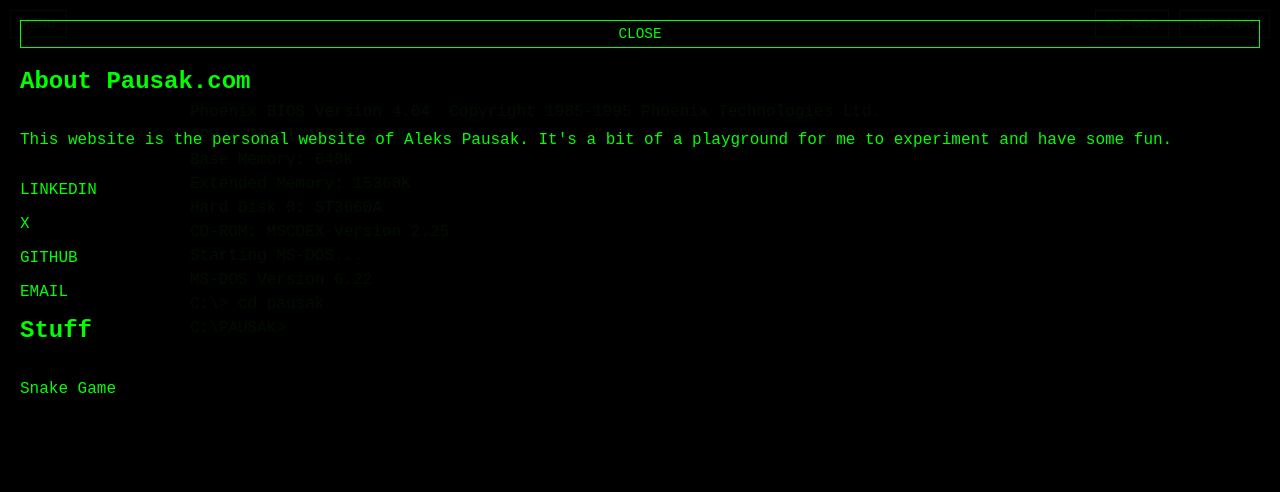
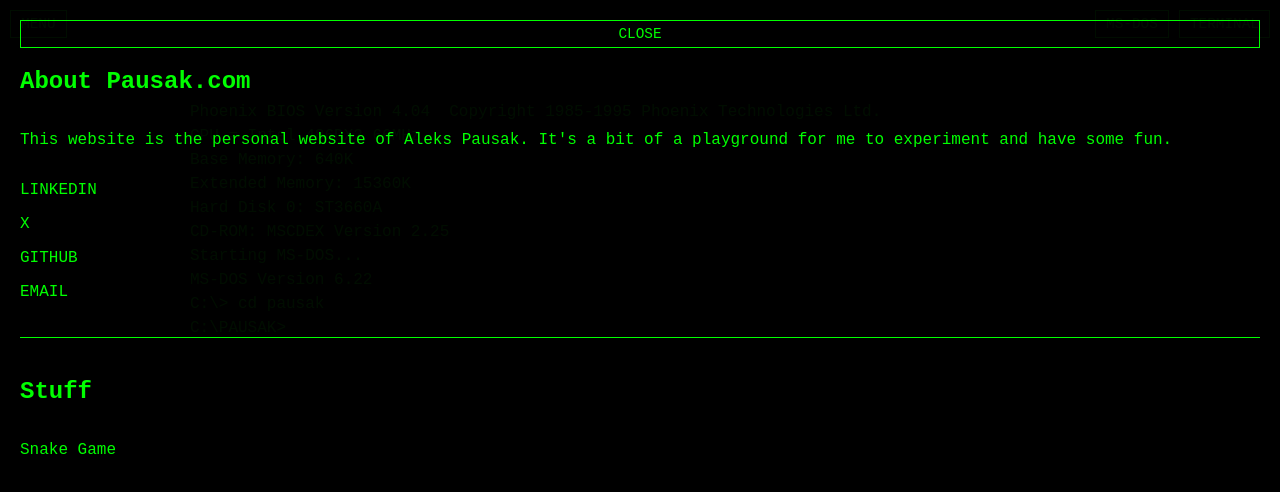
Before and after one commit to pausak/pausak.com, a website: page index.html in a window 1280 px wide. Both pictures are taken after a click on the button "MENU". Drawn offline with Linux system fonts and the light colour scheme.

Commit message:
Updated content

```diff
--- a/index.html
+++ b/index.html
@@ -77,6 +77,13 @@
             margin-bottom: 20px;
         }
 
+        .separator {
+            border-top: 1px solid #00ff00;
+            margin: 20px 0;
+            padding-top: 10px;
+            padding-bottom: 10px;
+        }
+
         .boot {
             padding: 20px;
             max-width: 900px;
@@ -154,6 +161,7 @@
             <p><a href="https://github.com/pausak">GITHUB</a></p>
             <p><a href="mailto=mailto%3Aglass.trekker602%40passmail.net%3Fsubject%3DEmail%2Bfrom%2BPausak.com">EMAIL</a></p>
         </div>
+        <div class="separator"></div>
         <h2>Stuff</h2>
         <div>
             <p><a href="https://snake.pausak.com">Snake Game</a></p>
```
